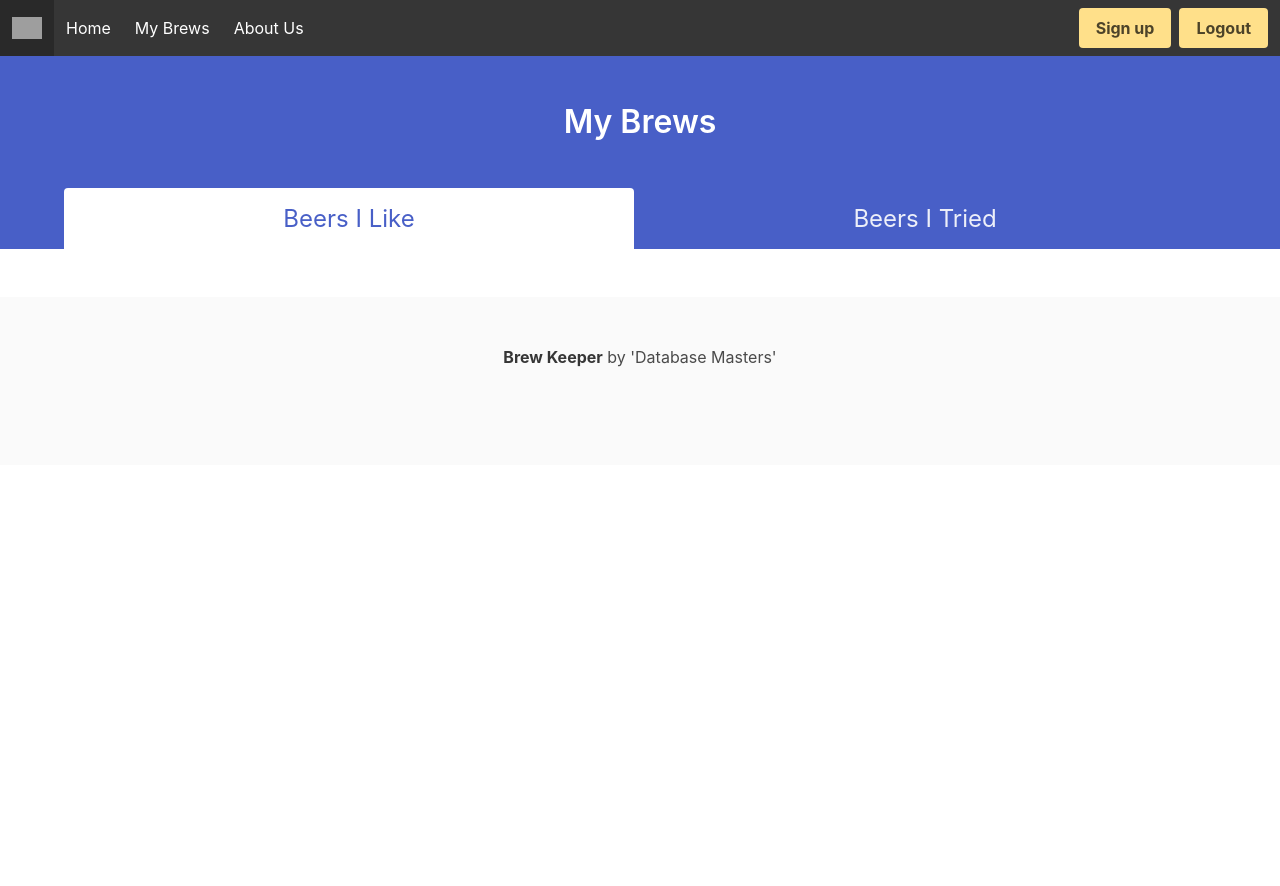
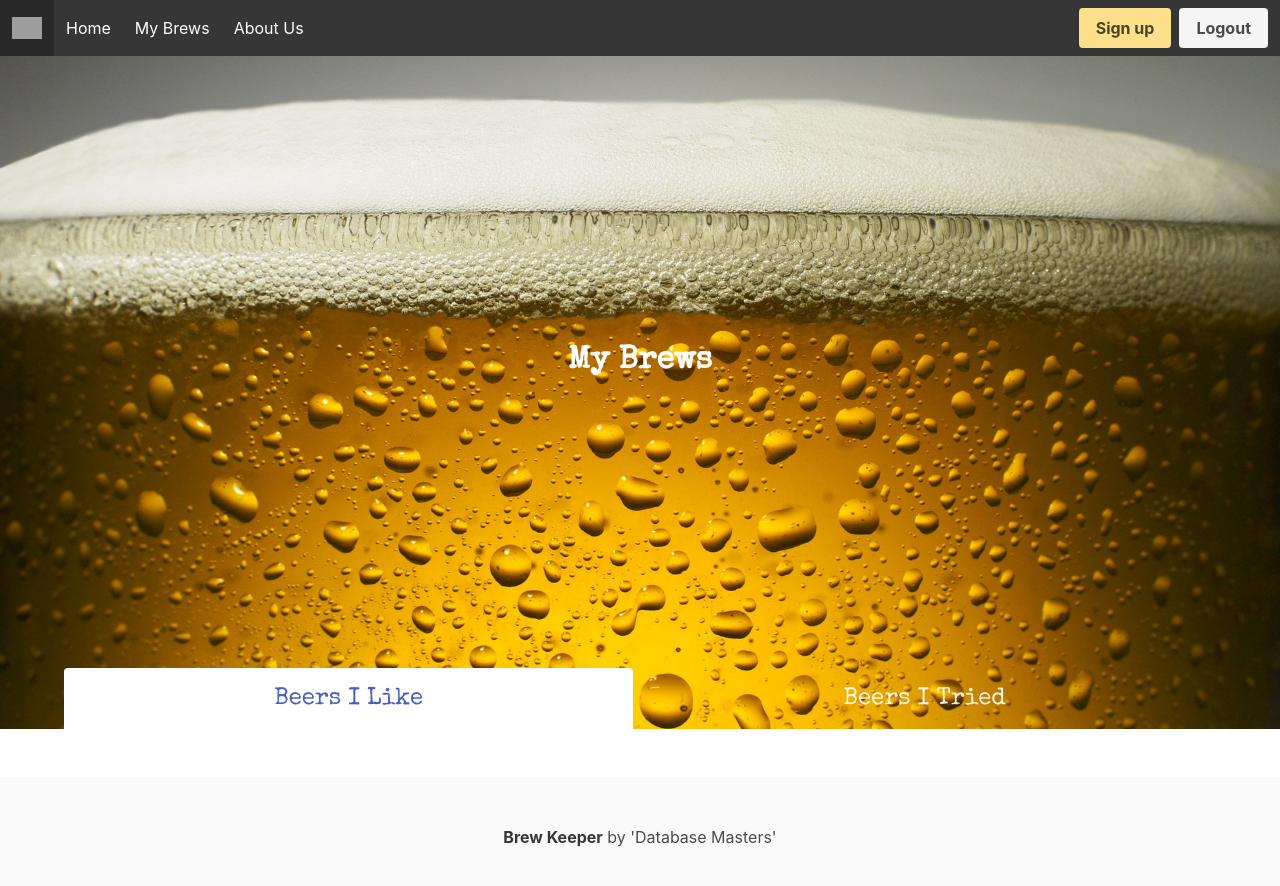
Before and after one commit to shannono18/Project-2, a website: page public/mybrews.html in a window 1280 px wide. Before the commit the page ends 800 px from the top, so only its background shows below. Drawn offline with nearby package versions, Linux system fonts and the light colour scheme; grey boxes are pictures that could not be loaded.

Commit message:
styling updates to all pages

```diff
--- a/public/assets/css/index.css
+++ b/public/assets/css/index.css
@@ -5,6 +5,7 @@
 	background-attachment: fixed;
 	background-size: cover;
 	background-color: #999;
+	font-family: 'Special Elite', cursive;
 }
 .parallax {
     opacity: 0.5;
--- a/public/assets/css/mybrews.css
+++ b/public/assets/css/mybrews.css
@@ -0,0 +1,9 @@
+.hero {
+	background-image: url(../img/beer-background.jpg);
+	background-position: center center;
+	background-repeat: no-repeat;
+	background-attachment: fixed;
+	background-size: cover;
+	background-color: #999;
+	font-family: 'Special Elite', cursive;
+}
--- a/public/mybrews.html
+++ b/public/mybrews.html
@@ -5,10 +5,14 @@
     <meta http-equiv="X-UA-Compatible" content="IE=edge">
     <meta name="viewport" content="width=device-width, initial-scale=1">
     <title>Brew Keeper</title>
-    <link rel="icon" href="./assets/img/Beer-icon.png">
+    <link rel="icon" href="./assets/img/beers-row.jpg">
+    <link rel="stylesheet" href="./assets/css/mybrews.css">
     <link rel="stylesheet" href="https://cdn.jsdelivr.net/npm/bulma@0.9.3/css/bulma.min.css">
     <link rel="stylesheet" href="https://cdnjs.cloudflare.com/ajax/libs/bulma/0.4.2/css/bulma.min.css">
     <link rel="stylesheet" href="https://maxcdn.bootstrapcdn.com/font-awesome/4.7.0/css/font-awesome.min.css%22/%3E">
+    <link rel="preconnect" href="https://fonts.googleapis.com">
+    <link rel="preconnect" href="https://fonts.gstatic.com" crossorigin>
+    <link href="https://fonts.googleapis.com/css2?family=Lobster&family=Special+Elite&display=swap" rel="stylesheet">
   </head>
   <body>
   <!-- Nav bar and hamburger menu -->
@@ -43,7 +47,7 @@
             <a class="button is-warning" href="register.html">
               <strong>Sign up</strong>
             </a>
-            <a class="button is-warning" id="Logout" href="login.html">
+            <a class="button is-light" id="Logout" href="login.html">
               <strong>Logout</strong>
             </a>
           </div>
@@ -52,16 +56,16 @@
     </div>
   </nav>
     <!-- //Hero -->
-    <section class="hero is-link">
+    <section class="hero is-large is-link" class="hero is-fullheight">
         <div class="hero-body">
-          <div class="container has-text-centered">
-              <h1 class="title">
-                My Brews
+          <div class="container is-link has-text-centered">
+              <h1 class="title is-8">
+                <strong>My Brews</strong>
               </h1>
             </div>
         </div>
         <div class="hero-foot">
-          <nav class="tabs is-boxed is-fullwidth is-large">
+          <nav class="tabs is-boxed is-fullwidth is-fullheight is-large">
                   <div class="container">
                     <ul>
                       <li class="tablinks is-active" onclick="openTab(event,'Beers I Like')"><a >Beers I Like</a></li>
```
Also changed, not shown: public/aboutus.html (+12 -7 lines), public/index.html (+5 -2 lines), public/login.html (+0 -1 lines), public/assets/img/beers-row.jpg (added).
